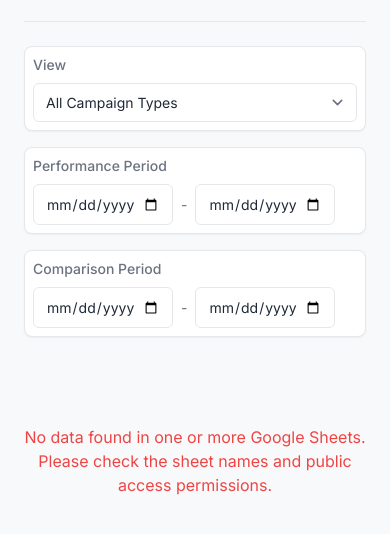
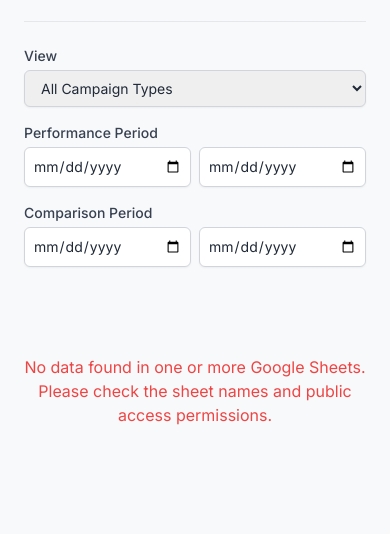
Before and after one commit to jj8177/tgh-marketing-dashboard, a plain HTML site: page index.html in a window 390 px wide. Shown: the part 252-786 px from the top of the page. Drawn offline with nearby package versions, Linux system fonts and the light colour scheme; no server answers.

Commit message:
UI Fix for filter responsiveness

```diff
--- a/index.html
+++ b/index.html
@@ -326,32 +326,36 @@
             </div>
         </header>
 
-        <div class="no-print grid grid-cols-1 md:grid-cols-2 lg:grid-cols-4 gap-4 mb-6">
-             <div class="filter-group flex flex-col gap-2">
-                <label for="objective-filter" class="text-sm font-medium text-gray-500">View</label>
-                <select id="objective-filter" class="filter-select">
+        <div class="grid grid-cols-1 md:grid-cols-3 gap-4 items-end mb-6">
+  <!-- View Dropdown -->
+  <div>
+    <label for="objective-filter" class="block text-sm font-medium text-gray-700 mb-1">View</label>
+    <select id="objective-filter" class="w-full border border-gray-300 rounded-md px-3 py-2 text-sm shadow-sm">
       <option value="all">All Campaign Types</option>
       <option value="lead-gen">Lead Generation</option>
       <option value="sales-conversion">Sales Conversion</option>
     </select>
   </div>
-             <div class="filter-group flex flex-col gap-2">
-                <span class="text-sm font-medium text-gray-500">Performance Period</span>
-                <div class="flex items-center gap-2">
-                    <input type="date" id="perf-start-date" class="date-input">
-                    <span class="text-sm text-gray-500">-</span>
-                    <input type="date" id="perf-end-date" class="date-input">
+
+  <!-- Performance Period -->
+  <div>
+    <label class="block text-sm font-medium text-gray-700 mb-1">Performance Period</label>
+    <div class="flex gap-2">
+      <input type="date" id="perf-start-date" class="flex-1 border border-gray-300 rounded-md px-2 py-2 text-sm shadow-sm" />
+      <input type="date" id="perf-end-date" class="flex-1 border border-gray-300 rounded-md px-2 py-2 text-sm shadow-sm" />
     </div>
   </div>
-             <div class="filter-group flex flex-col gap-2">
-                 <span class="text-sm font-medium text-gray-500">Comparison Period</span>
-                 <div class="flex items-center gap-2">
-                    <input type="date" id="comp-start-date" class="date-input">
-                    <span class="text-sm text-gray-500">-</span>
-                    <input type="date" id="comp-end-date" class="date-input">
+
+  <!-- Comparison Period -->
+  <div>
+    <label class="block text-sm font-medium text-gray-700 mb-1">Comparison Period</label>
+    <div class="flex gap-2">
+      <input type="date" id="comp-start-date" class="flex-1 border border-gray-300 rounded-md px-2 py-2 text-sm shadow-sm" />
+      <input type="date" id="comp-end-date" class="flex-1 border border-gray-300 rounded-md px-2 py-2 text-sm shadow-sm" />
     </div>
   </div>
 </div>
+
 
         <div id="loading-state" class="text-center py-16">
             <div class="spinner mx-auto"></div>
```
Lines whose indentation alone changed are shown as unchanged.
